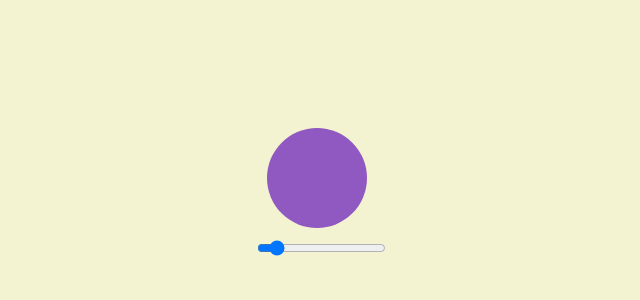
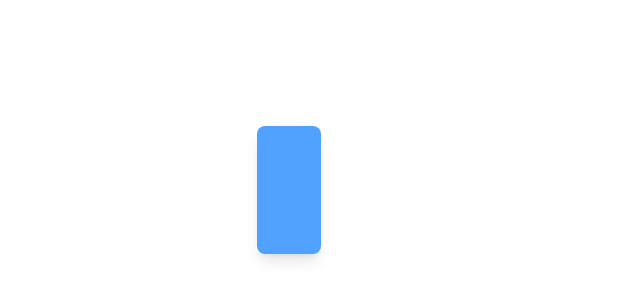
Before and after one commit to NIRMAL1996-CODE/reactcodepractice, a React (Vite) app in the folder FramerMotion/: page / in a window 1280 px wide. Shown: the part 220-520 px from the top of the page, without its empty margins (319-959 px from the left). Built offline with nearby package versions, Linux system fonts and the light colour scheme.

Commit message:
useTransform useScroll example

```diff
--- a/FramerMotion/src/App.tsx
+++ b/FramerMotion/src/App.tsx
@@ -7,7 +7,8 @@
 // import Gesture from "./components/Gesture";
 // import AnimatedShape from "./components/AnimatedShape";
 // import StaggerAnimation from "./components/ StaggerAnimation";
-import RangeSlider from "./components/Hooks";
+// import RangeSlider from "./components/Hooks";
+import UseTransformScroll from "./components/UseTransformScroll";
 const App = () => {
   return (
     <div className=" flex flex-col justify-center items-center">
@@ -19,8 +20,9 @@ const App = () => {
       <LoadingSpinner/>
       <Gesture/>
       <AnimatedShape/>
-      <StaggerAnimation/>*/}
-      <RangeSlider/>
+      <StaggerAnimation/>
+      <RangeSlider/>*/}
+      <UseTransformScroll/>
     </div>
   )
 };
--- /dev/null
+++ b/FramerMotion/src/components/UseTransformScroll.tsx
@@ -0,0 +1,16 @@
+import {motion, useScroll, useTransform} from "framer-motion"
+
+const UseTransformScroll = () => {
+  const {scrollY} =useScroll();
+  const scale =useTransform(scrollY ,[0,300], [1,1.5]);
+  const opacity= useTransform(scrollY, [0,300],[1,0]);
+  return (
+    <div className="h-screen flex  justify-center items-center">
+    <motion.div
+    className="bg-blue-400 w-32 h-32 rounded-lg shadow-lg"
+    style={{opacity, scale}}></motion.div>
+    <div className="w-full h-[180vh]"></div>
+    </div>
+  )
+};
+export default UseTransformScroll;
--- a/FramerMotion/src/index.css
+++ b/FramerMotion/src/index.css
@@ -12,10 +12,10 @@ body{
   height: 100vh;
   margin: 10px;
   padding: 10px;
- background-color: rgb(243, 243, 209);
+ background-color: rgb(255, 255, 255);
 }
 .box{
-  background-color: rgb(144, 89, 194);
+  background-color: rgb(51, 13, 87);
   margin: 10px;
   padding: 10px;
   width: 100px;
```
